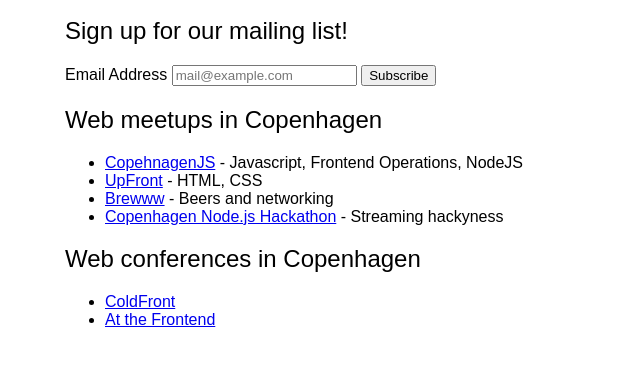
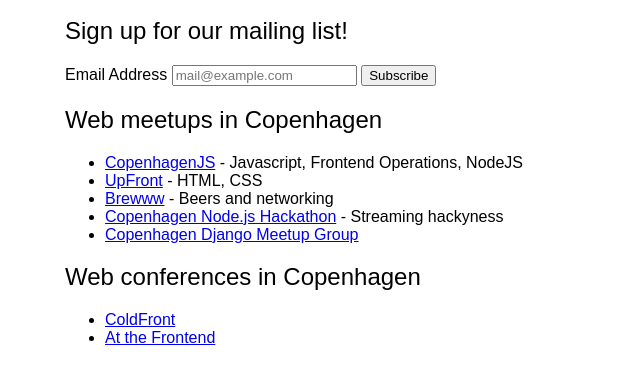
Before and after one commit to django-denmark/cphweb.github.io, a plain HTML site: page index.html in a window 1280 px wide. Shown: the part 116-500 px from the top of the page, without its empty margins (250-890 px from the left). Drawn offline with Linux system fonts and the light colour scheme.

Commit message:
Adding Copenhagen Django Meetup Group and a typo

```diff
--- a/index.html
+++ b/index.html
@@ -20,10 +20,12 @@
     <h2>Web meetups in Copenhagen</h2>
 
     <ul>
-        <li><a href="http://copenhagenjs.dk">CopehnagenJS</a> - Javascript, Frontend Operations, NodeJS</li>
+        <li><a href="http://copenhagenjs.dk">CopenhagenJS</a> - Javascript, Frontend Operations, NodeJS</li>
         <li><a href="http://upfront.ninja/">UpFront</a> - HTML, CSS</li>
         <li><a href="https://www.facebook.com/groups/282096585192552/">Brewww</a> - Beers and networking</li>
         <li><a href="http://www.meetup.com/Copenhagen-Node-js-Hackathon/">Copenhagen Node.js Hackathon</a> - Streaming hackyness</li>
+        <li><a href="http://www.meetup.com/The-Copenhagen-Django-Meetup-Group/">Copenhagen Django Meetup Group</a></li>
+
     </ul>
 
     <h2>Web conferences in Copenhagen</h2>
```
